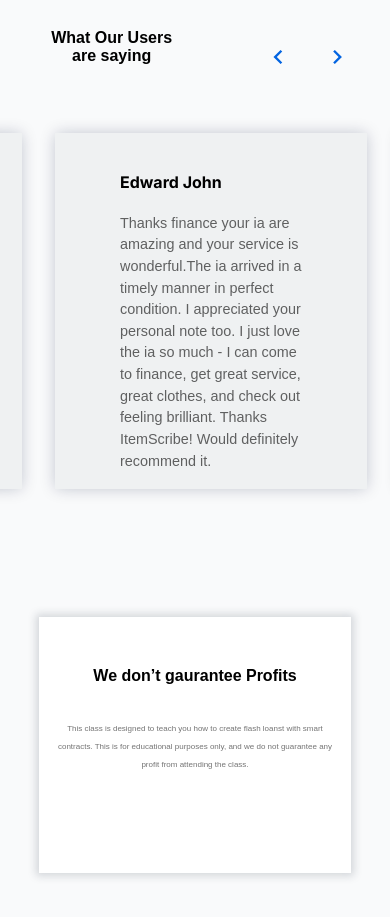
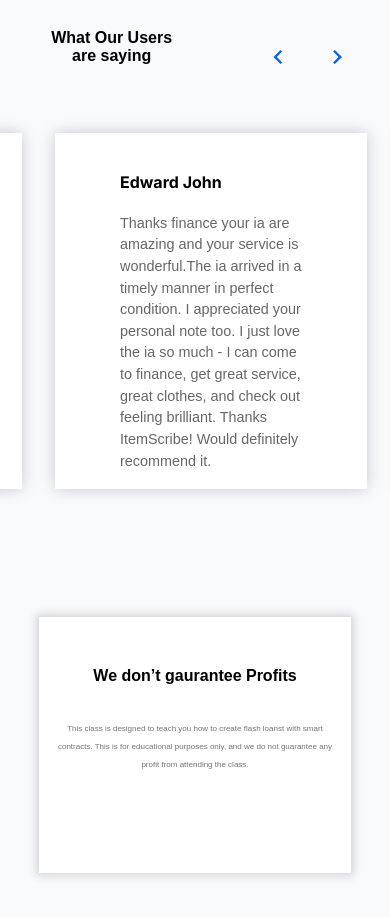
Before and after one commit to Muzammil-crypto/BlockSight, a Next.js app: page / in a window 390 px wide. Shown: the part 2900-3817 px from the top of the page. Built offline with nearby package versions, Linux system fonts and the light colour scheme.

Commit message:
theme responsiveness ALMOST DONE

```diff
--- a/src/Styles/Home.module.scss
+++ b/src/Styles/Home.module.scss
@@ -154,14 +154,14 @@ text-align: center;
 
 /* Enable hover only on non-touch devices */
 @media (hover: hover) and (pointer: fine) {
-  .card:hover {
-    background: rgba(var(--card-rgb), 0.1);
-    border: 1px solid rgba(var(--card-border-rgb), 0.15);
-  }
+  // .card:hover {
+  //   background: rgba(var(--card-rgb), 0.1);
+  //   border: 1px solid rgba(var(--card-border-rgb), 0.15);
+  // }
 
-  .card:hover span {
-    transform: translateX(4px);
-  }
+  // .card:hover span {
+  //   transform: translateX(4px);
+  // }
 }
 
 @media (prefers-reduced-motion) {
@@ -311,7 +311,7 @@ text-align: center;
     padding: 1rem 4rem;
     width: 100%;
     border-radius: 8;
-    background: #EFF1F2;
+    background: white;
     border: 1px solid rgba(var(--card-border-rgb), 0);
   }
 }
--- a/src/components/base/Button/Button.js
+++ b/src/components/base/Button/Button.js
@@ -1,5 +1,5 @@
 import React from "react";
 import styles from "./styles.module.scss";
-export const Button = ({ title, to }) => {
+export const Button = ({ title }) => {
   return <button className={styles.buttonGen}>{title}</button>;
 };
--- a/src/components/general/NavigationBar.js/Button.js
+++ b/src/components/general/NavigationBar.js/Button.js
@@ -1,5 +1,5 @@
 import React from "react";
 import styles from "./styles.module.scss";
-export const Button = ({ title, to }) => {
+export const Button = ({ title }) => {
   return <button className={styles.buttonNav}>{title}</button>;
 };
```
